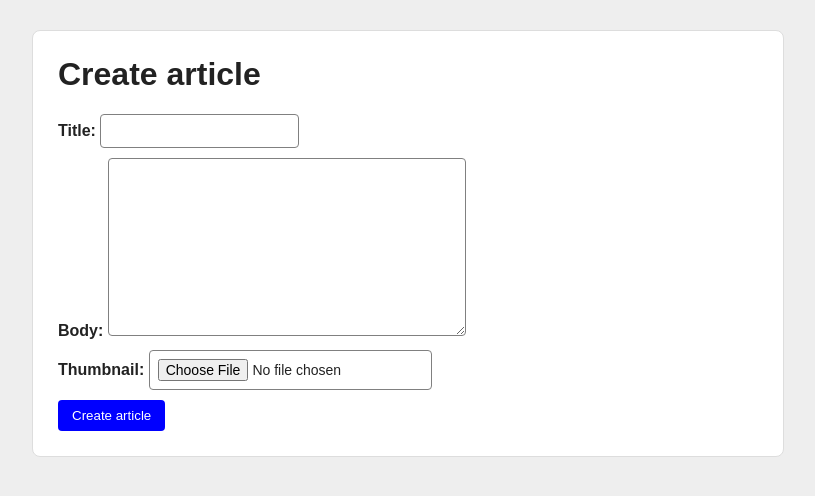
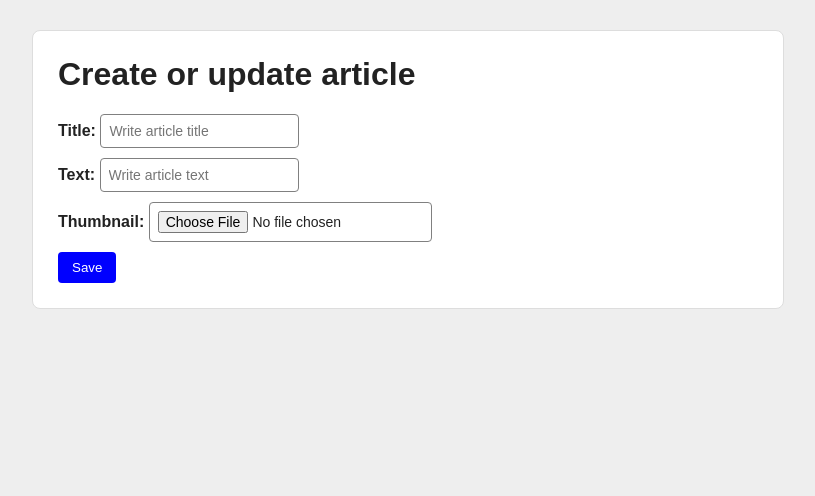
Before and after one commit to Stelour/blog_django, a Django app: page /articles/create/ in a window 1280 px wide. Shown: the part 100-596 px from the top of the page, without its empty margins (232-1047 px from the left). Run offline with Django 5.2, Linux system fonts and the light colour scheme; the visitor is signed in with stand-in values (Sample User, id 1).

Commit message:
update and delete

```diff
--- a/articles/admin.py
+++ b/articles/admin.py
@@ -5,4 +5,4 @@ from articles.models import Article
 class ArticleAdmin(admin.ModelAdmin):
     exclude = ('slug',)
 
-admin.site.register(Article)
+admin.site.register(Article, ArticleAdmin)
--- a/articles/forms.py
+++ b/articles/forms.py
@@ -1,7 +1,18 @@
 from django import forms
 from . import models
 
-class CreateArticle(forms.ModelForm):
+
+class ArticleForm(forms.ModelForm):
     class Meta:
         model = models.Article
-        fields = ('title', 'body', 'thumbnail')
+        fields = ['title', 'body', 'thumbnail']
+        labels = {
+            'title': 'Title',
+            'body': 'Text',
+            'thumbnail': 'Thumbnail',
+        }
+        widgets = {
+            'title': forms.TextInput(attrs={'placeholder': 'Write article title','class': 'form-control mb-3',}),
+            'body': forms.TextInput(attrs={'placeholder': 'Write article text', 'class': 'form-control mb-3',}),
+            'thumbnail': forms.ClearableFileInput(attrs={'class': 'form-control mb-3',}),
+        }
--- a/articles/models.py
+++ b/articles/models.py
@@ -7,8 +7,8 @@ class Article(models.Model):
     slug = models.SlugField()
     body = models.TextField()
     date = models.DateField(auto_now_add=True)
-    thumbnail = models.ImageField(upload_to = 'articles/', null=True, blank=True)
-    # author = models.ForeignKey(User, default=None, on_delete=models.CASCADE)
+    thumbnail = models.ImageField(upload_to = 'articles/', null=True, blank=True, default = 'images/default.jpg')
+    author = models.ForeignKey(User, default=None, on_delete=models.CASCADE)
 
     def __str__(self):
         return self.title
--- a/articles/templates/articles/article_create.html
+++ /dev/null
@@ -1,14 +0,0 @@
-{% extends "base_layout.html" %}
-{% load static %}
-{% block title %}Create article{% endblock title %}
-{% block content %}
-<main>
-    <h1>Create article</h1>
-
-    <form class="form" action="{% url 'articles:create' %}" method="post" enctype="multipart/form-data">
-        {% csrf_token %}
-        {{ form }}
-        <button type="submit">Create article</button>
-    </form>
-</main>
-{% endblock content %}
--- /dev/null
+++ b/articles/templates/articles/article_form.html
@@ -0,0 +1,16 @@
+{% extends "base_layout.html" %}
+{% load static %}
+
+{% block title %}Create or update article{% endblock title %}
+
+{% block content %}
+<main>
+    <h1>Create or update article</h1>
+
+    <form class="form" method="post" enctype="multipart/form-data">
+        {% csrf_token %}
+        {{ form }}
+        <button type="submit">Save</button>
+    </form>
+</main>
+{% endblock content %}
--- a/articles/urls.py
+++ b/articles/urls.py
@@ -7,4 +7,6 @@ urlpatterns = [
     path('', views.article_list, name='article_list'),
     path('create/', views.article_create, name='create'),
     path('<slug:slug>/', views.article_item, name = 'article_detail'),
+    path('update/<slug:slug>/', views.article_update, name='update'),
+    path('delete/<slug:slug>/', views.article_delete, name='delete'),
 ]
--- a/articles/views.py
+++ b/articles/views.py
@@ -3,6 +3,7 @@ from django.shortcuts import render, redirect
 from articles.models import Article
 from django.contrib.auth.decorators import login_required
 from . import forms
+from django.http import HttpResponse
 
 # Create your views here.
 
@@ -18,11 +19,46 @@ def article_item(request, slug):
 @login_required(login_url='accounts:login')
 def article_create(request):
     if request.method == 'POST':
-        form = forms.CreateArticle(request.POST, request.FILES)
+        form = forms.ArticleForm(request.POST, request.FILES)
         if form.is_valid():
             instance = form.save(commit=False)
+            instance.author = request.user
             instance.save()
             return redirect('homepage')
     else:
-        form = forms.CreateArticle()
-    return render(request, 'articles/article_create.html', {'form': form})
+        form = forms.ArticleForm()
+    return render(request, 'articles/article_form.html', {'form': form})
+
+@login_required(login_url='accounts:login')
+def article_update(request, slug):
+    article = Article.objects.get(slug=slug)
+
+    if request.user.id == article.author.id:
+        if request.method == 'POST':
+            form = forms.ArticleForm(request.POST, request.FILES, instance=article)
+
+            if form.is_valid():
+                instance = form.save(commit=False)
+                instance.author = request.user
+                instance.save()
+                return redirect('articles:article_detail', slug=article.slug)
+        else:
+            form = forms.ArticleForm(instance=article)
+
+        return render(request, 'articles/article_form.html', {'form': form})
+
+    return HttpResponse('401 Unauthorized', status=401)
+
+
+@login_required(login_url='accounts:login')
+def article_delete(request, slug):
+    article = Article.objects.get(slug=slug)
+
+    if request.user.id == article.author.id:
+        if request.method == 'POST':
+            article.delete()
+            return redirect('homepage')
+
+        return render(request, 'articles/article_confirm_delete.html', {'article': article})
+
+    return HttpResponse('401 Unauthorized', status=401)
--- a/static/css/style.css
+++ b/static/css/style.css
@@ -176,3 +176,46 @@ time {
         height: 220px;
     }
 }
+
+.form input,
+.form textarea,
+.form select {
+    padding: 8px;
+    border: 1px solid gray;
+    border-radius: 4px;
+    font-family: inherit;
+}
+
+.form textarea {
+    min-height: 140px;
+    resize: vertical;
+}
+
+.form button,
+.logout-form button {
+    padding: 8px 14px;
+    background: blue;
+    color: white;
+    border: none;
+    border-radius: 4px;
+}
+
+@media (max-width: 760px) {
+    header {
+        padding: 15px;
+    }
+
+    nav {
+        flex-wrap: wrap;
+    }
+
+    main,
+    .article-detail {
+        margin: 15px;
+        padding: 18px;
+    }
+
+    .article-detail img {
+        height: 220px;
+    }
+}
```
Also changed, not shown: accounts/forms.py (added, +30 -0 lines), accounts/views.py (+12 -11 lines), articles/templates/articles/article_confirm_delete.html (added, +18 -0 lines), articles/templates/articles/article_item.html (+16 -3 lines), articles/migrations/0005_article_author.py (added).
